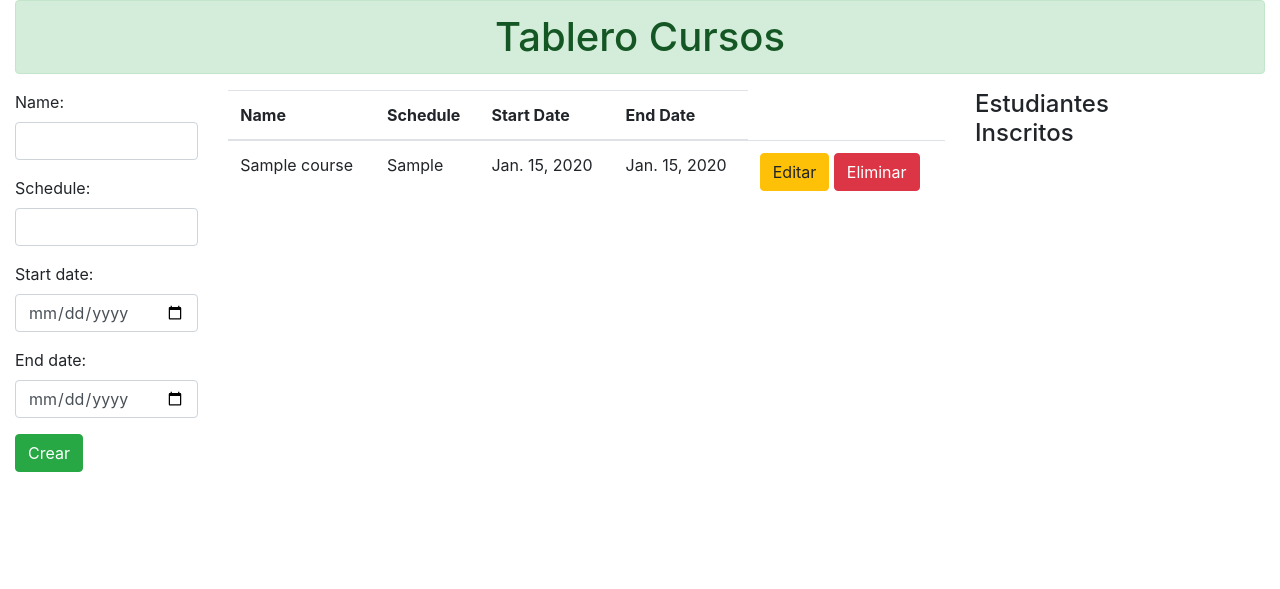
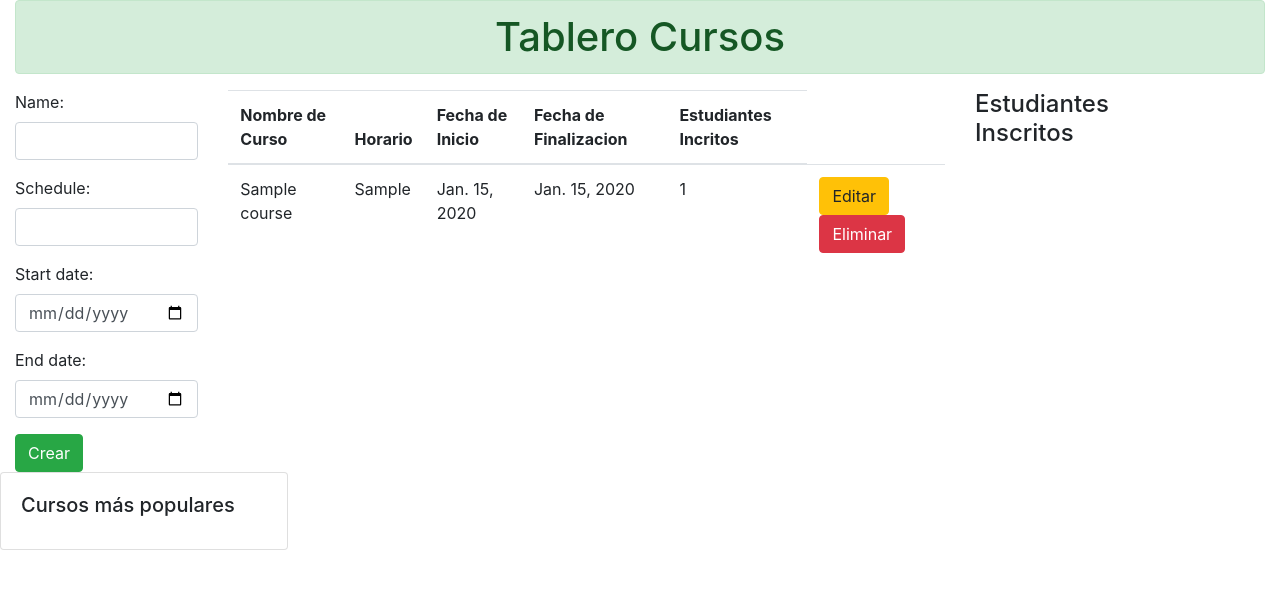
Before and after one commit to Reyes2777/nativ_apps_test, a Django app: page /courses/ in a window 1280 px wide. Shown: the part 56-645 px from the top of the page. Run offline with Django 4.2, Linux system fonts and the light colour scheme; tables that the repository leaves empty hold one stand-in row (values such as "Sample post"); some libraries are stand-ins or nearby versions.

Commit message:
feat: add count students and top3 courses

```diff
--- a/course_manager/models.py
+++ b/course_manager/models.py
@@ -6,9 +6,15 @@
     schedule = models.CharField(max_length=50)
     start_date = models.DateField()
     end_date = models.DateField()
+    created = models.DateTimeField(auto_now_add=True)
+    modified = models.DateTimeField(auto_now=True)
 
     def __str__(self):
         return self.name
+
+    @property
+    def number_students(self):
+        return len(self.enrolled_students.all())
 
 
 class Student(models.Model):
@@ -17,6 +23,8 @@
     age = models.IntegerField()
     email = models.EmailField()
     courses = models.ManyToManyField('Course', related_name='enrolled_students', blank=True)
+    created = models.DateTimeField(auto_now_add=True)
+    modified = models.DateTimeField(auto_now=True)
 
     def __str__(self):
         return f'{self.name} {self.last_name}'
--- a/course_manager/templates/courses/index.html
+++ b/course_manager/templates/courses/index.html
@@ -15,10 +15,11 @@
     <div class="col-sm-7">
       <table id='course-table' class="table table-hover">
         <thead>
-          <th>Name</th>
-          <th>Schedule</th>
-          <th>Start Date</th>
-          <th>End Date</th>
+          <th>Nombre de Curso</th>
+          <th>Horario</th>
+          <th>Fecha de Inicio</th>
+          <th>Fecha de Finalizacion</th>
+          <th>Estudiantes Incritos</th>
         </thead>
         <tbody>
         {% for course in courses%}
@@ -27,6 +28,7 @@
             <td>{{course.schedule}}</td>
             <td>{{course.start_date}}</td>
             <td>{{course.end_date}}</td>
+            <td>{{course.number_students}}</td>
              <td>
                 <button class="btn btn-warning edit-course-btn" data-course-id="{{ course.id }}" id="edit-course-btn">Editar</button>
                 <button class="btn btn-danger delete-course-btn" data-course-id="{{ course.id }}" id="delete-course-btn">Eliminar</button>
@@ -43,6 +45,17 @@
   </ul>
 </div>
   </div>
+<div class="row">
+  <div class="card" style="width: 18rem;">
+    <div class="card-body">
+      <h5 class="card-title">Cursos más populares</h5>
+      {% for course in top_courses %}
+      <h6 class="card-subtitle mb-2 text-muted">{{ course.name }}</h6>
+      <p class="card-text">{{ course.number_students }} estudiantes inscritos</p>
+      {% endfor %}
+    </div>
+  </div>
+</div>
 </div>
 <div class="modal fade" id="edit-course-modal" tabindex="-1" role="dialog" aria-labelledby="edit-course-modal-label" aria-hidden="true">
   <div class="modal-dialog" role="document">
--- a/course_manager/views.py
+++ b/course_manager/views.py
@@ -1,8 +1,12 @@
+from datetime import timedelta
+
 from django.http import JsonResponse
 from django.shortcuts import render, get_object_or_404
+from django.utils import timezone
 from django.views.decorators.csrf import ensure_csrf_cookie
 from django.views.decorators.http import require_POST
 
+from django.db import models
 from course_manager.forms import CourseForm, StudentForm
 from course_manager.models import Course, Student
 
@@ -10,7 +14,13 @@
 def home(_request):
     form = CourseForm
     courses = Course.objects.all()
-    context = {'form': form, 'courses': courses}
+    six_months_ago = timezone.now() - timedelta(days=180)
+
+    top_courses = Course.objects.filter(
+        enrolled_students__courses__isnull=False,
+        modified__gte=six_months_ago).annotate(num_students=models.Count('enrolled_students')).order_by(
+        '-num_students')[:3]
+    context = {'form': form, 'courses': courses, 'top_courses': top_courses}
     return render(_request, 'courses/index.html', context)
 
 
@@ -57,7 +67,8 @@
 def students(_request):
     form = StudentForm
     students = Student.objects.all()
-    context = {'form': form, 'students': students}
+    courses = Course.objects.all()
+    context = {'form': form, 'students': students, 'courses': courses}
     return render(_request, 'students/index.html', context)
 
 
```
Also changed, not shown: course_manager/static/js/index_students.js (+21 -0 lines), course_manager/templates/students/index.html (+32 -1 lines), course_manager/migrations/0003_course_created_course_modified_student_created_and_more.py (added).
